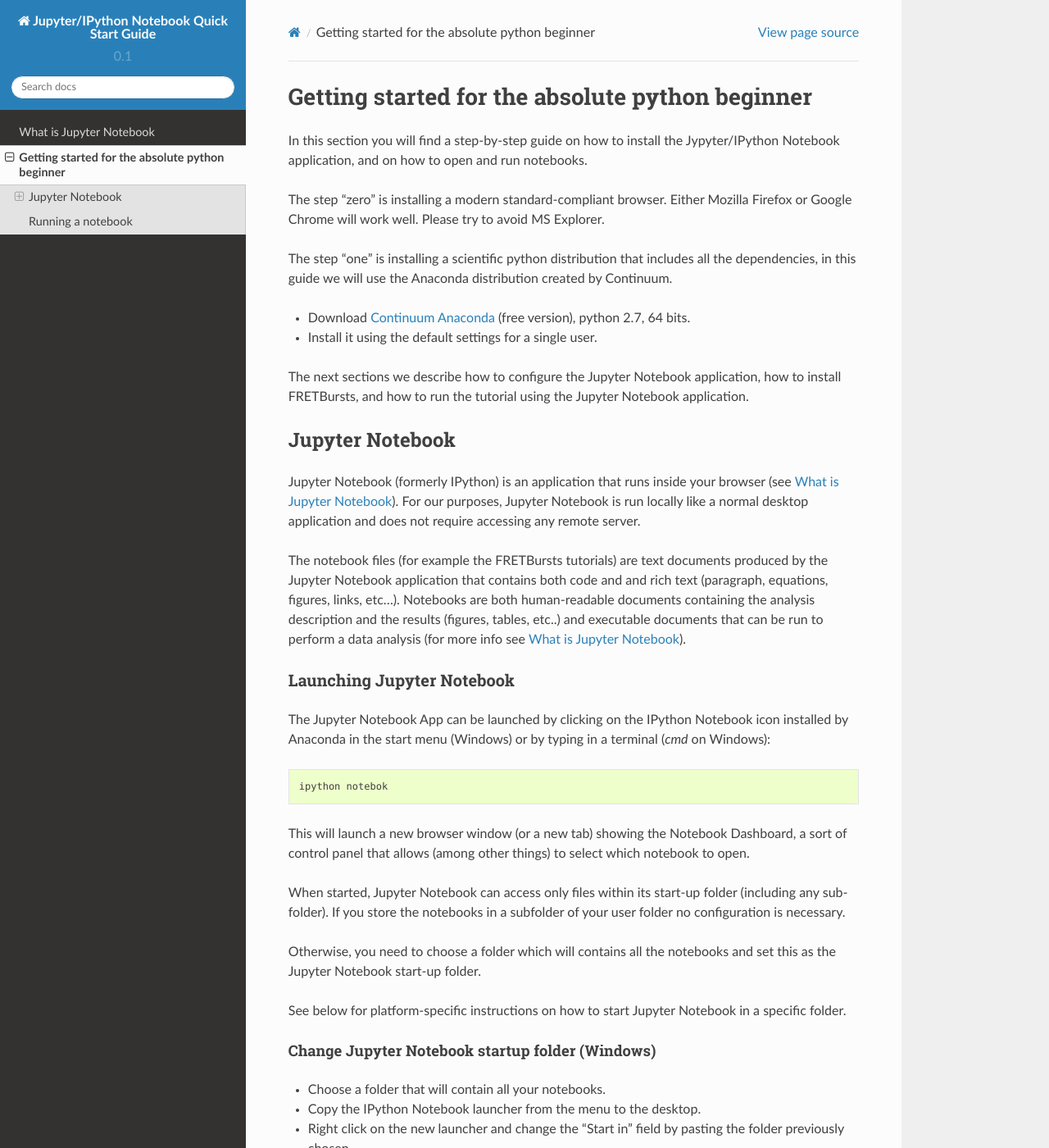
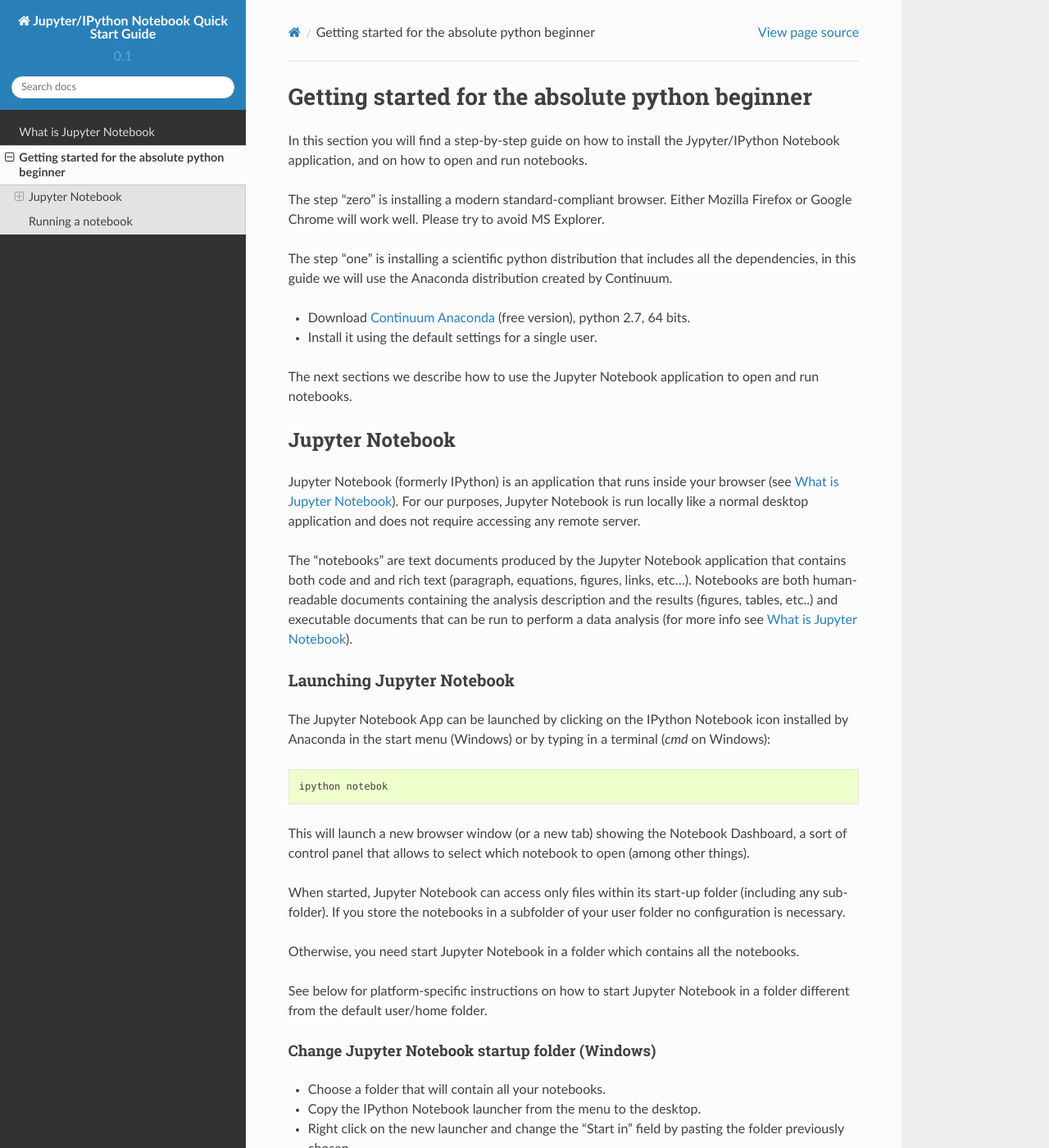
Before and after one commit to tritemio/jupyter_notebook_beginner_guide, a Sphinx documentation site: the page built from docs/notebook_install_and_run.rst, in a window 1280 px wide and 1400 px high. Shown: the whole window at 82% size. Built offline with Sphinx 7.4.7 and the Read the Docs theme 2.0.0, drawn with Linux system fonts in a browser that asks for light colours.

Commit message:
Fix typos

```diff
--- a/docs/notebook_install_and_run.rst
+++ b/docs/notebook_install_and_run.rst
@@ -20,9 +20,8 @@
 
 - Install it using the default settings for a single user.
 
-The next sections we describe how to configure the Jupyter Notebook application,
-how to install FRETBursts, and how to run the tutorial using the Jupyter
-Notebook application.
+The next sections we describe how to use the Jupyter Notebook application
+to open and run notebooks.
 
 Jupyter Notebook
 ----------------
@@ -32,7 +31,7 @@
 For our purposes, Jupyter Notebook is run locally like a normal desktop
 application and does not require accessing any remote server.
 
-The notebook files (for example the FRETBursts tutorials) are text documents
+The "notebooks" are text documents
 produced by the Jupyter Notebook application that contains both code and
 and rich text (paragraph, equations, figures, links, etc...).
 Notebooks are both human-readable documents containing the analysis
@@ -49,18 +48,18 @@
    ipython notebok
 
 This will launch a new browser window (or a new tab) showing the
-Notebook Dashboard, a sort of control panel that allows (among other things)
-to select which notebook to open.
+Notebook Dashboard, a sort of control panel that allows
+to select which notebook to open (among other things).
 
 When started, Jupyter Notebook can access only files within its start-up folder
 (including any sub-folder). If you store the notebooks in a subfolder
 of your user folder no configuration is necessary.
 
-Otherwise, you need to choose a folder which will contains all the notebooks
-and set this as the Jupyter Notebook start-up folder.
+Otherwise, you need start Jupyter Notebook in a folder which contains
+all the notebooks.
 
 See below for platform-specific instructions on how to start Jupyter Notebook
-in a specific folder.
+in a folder different from the default user/home folder.
 
 Change Jupyter Notebook startup folder (Windows)
 ''''''''''''''''''''''''''''''''''''''''''''''''
```
